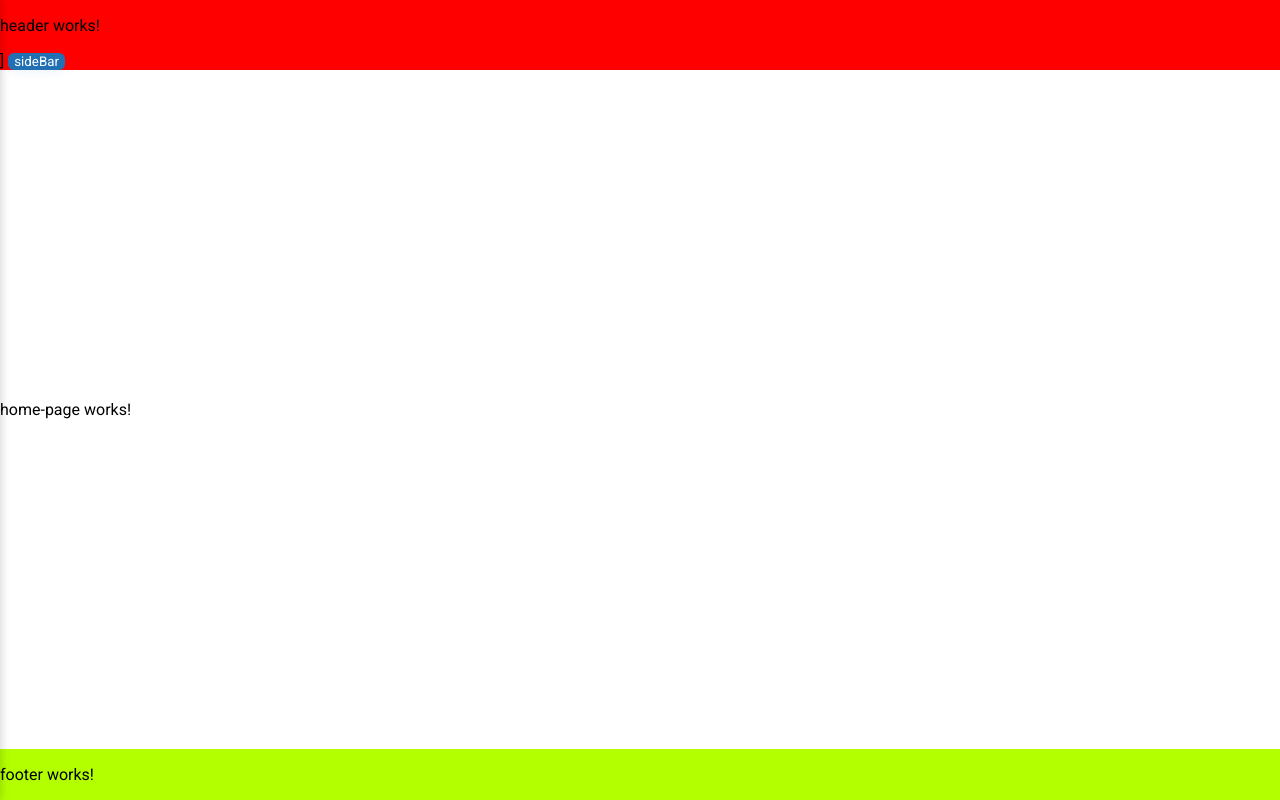
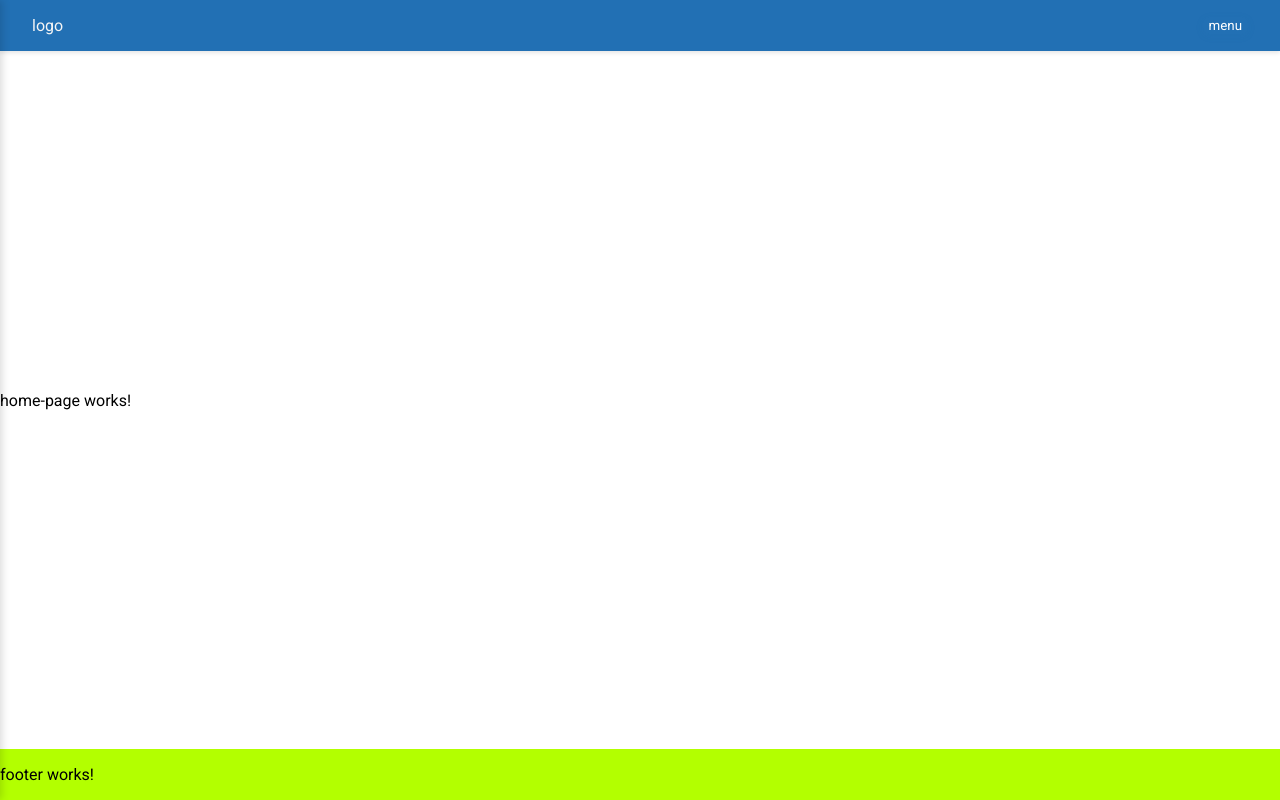
Before and after one commit to RafaelTorres700/VemQueTem, an Angular app: page /tela-inicial in a window 1280 px wide. Built offline with nearby package versions, Linux system fonts and the light colour scheme.

Commit message:
estrultura inical

```diff
--- a/src/app/layout/header/header.component.html
+++ b/src/app/layout/header/header.component.html
@@ -1,4 +1,10 @@
-<p>header works!</p>
+<div class="header-container">
+    <span> logo</span>
 
-]
-<button (click)="toggleideBar()">sideBar</button>
+
+    <button (click)="toggleideBar()"><span class="material-symbols-outlined">
+            menu
+        </span></button>
+
+
+</div>
--- a/src/app/layout/header/header.component.scss
+++ b/src/app/layout/header/header.component.scss
@@ -0,0 +1,9 @@
+.header-container{
+    display: flex;
+    align-items: center;
+    justify-content: space-between;
+    padding: 1rem 2rem;
+    background: var(--background-color);
+    color: var(--text-color);
+    box-shadow: 0 2px 4px rgba(0, 0, 0, 0.1);
+}
```
Also changed, not shown: package.json (line endings or trailing spaces).
